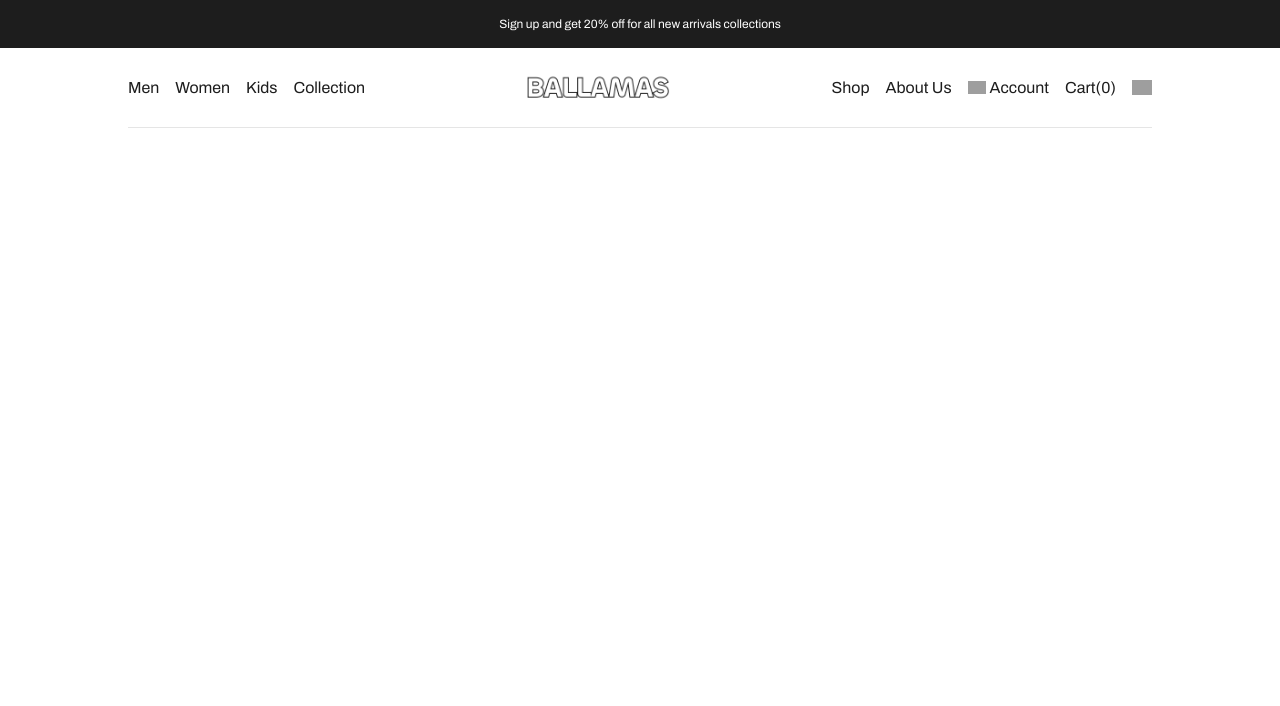
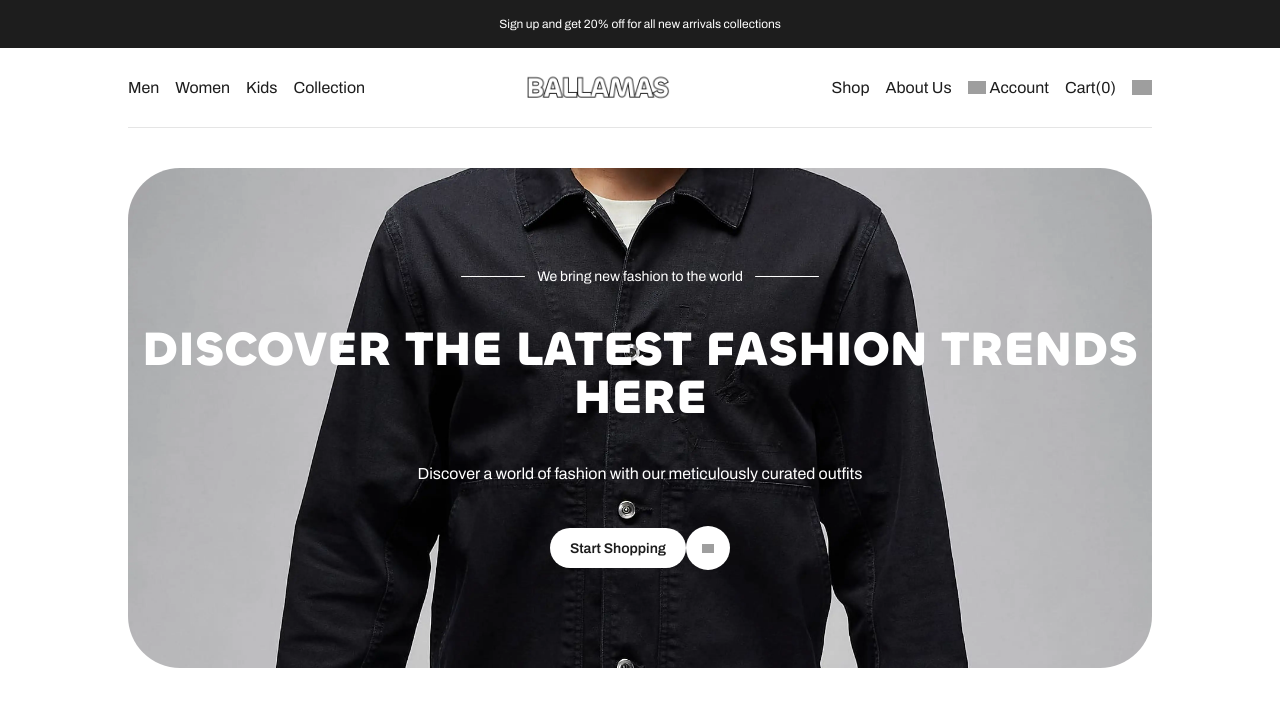
Before and after one commit to AshuraDev/figma-to-code-ed2-week2, a Next.js app: page / in a window 1280 px wide. Shown: the top 706 px of the page. Built offline with nearby package versions, Linux system fonts and the light colour scheme; grey boxes are pictures that could not be loaded.

Commit message:
add hero section

```diff
--- a/src/components/hero-section/hero-section.tsx
+++ b/src/components/hero-section/hero-section.tsx
@@ -1,11 +1,42 @@
-import React from 'react';
+import { chillax } from "@/app/fonts";
+import React from "react";
+import { Button } from "../ui/button";
+import Image from "next/image";
 
 const HeroSection = () => {
-    return (
-        <div>
-
+  return (
+    <div className="mt-10 flex items-center justify-center text-center w-full h-96 md:h-[460px] xl:h-[500px] bg-black/25 bg-[url('/images/hero_image.webp')] bg-cover bg-center bg-no-repeat rounded-[52px]">
+      <div className="flex flex-col items-center p-0 gap-10">
+        <div className="flex flex-row items-center p-0 gap-3">
+          <div className="w-16 h-[0.5px] bg-white rounded-3xl" />
+          <h3 className="text-sm text-white">
+            We bring new fashion to the world
+          </h3>
+          <div className="w-16 h-[0.5px] bg-white rounded-3xl" />
         </div>
-    );
+        <h1
+          className={`${chillax.className} font-bold text-2xl md:text-4xl xl:text-5xl uppercase text-white`}
+        >
+          DISCOVER THE LATEST FASHION TRENDS HERE
+        </h1>
+        <p className="text-base text-white">
+          Discover a world of fashion with our meticulously curated outfits
+        </p>
+        <div className="flex flex-row items-center justify-center ">
+          <Button className="bg-white flex items-center justify-center py-3 px-5 text-sm font-semibold text-color_4 rounded-full hover:bg-color_2 hover:text-color_4">Start Shopping</Button>
+          <Button className="bg-white w-11 h-11 flex items-center justify-center rounded-full text-sm font-semibold text-color_4 hover:bg-color_2 hover:text-color_4">
+            <Image
+              src={"/icons/arrow.svg"}
+              alt="Close Menu"
+              width={30}
+              height={30}
+              objectFit="contain"
+            />
+          </Button>
+        </div>
+      </div>
+    </div>
+  );
 };
 
 export default HeroSection;
```
Also changed, not shown: public/images/hero_image.webp (added).
